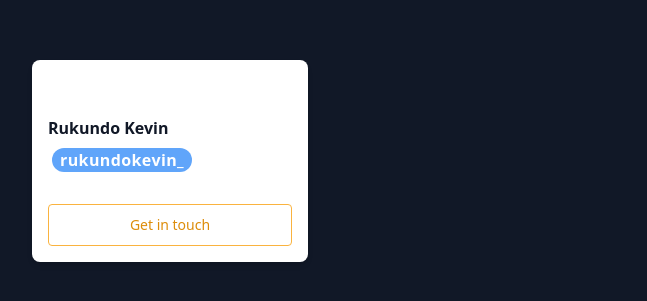
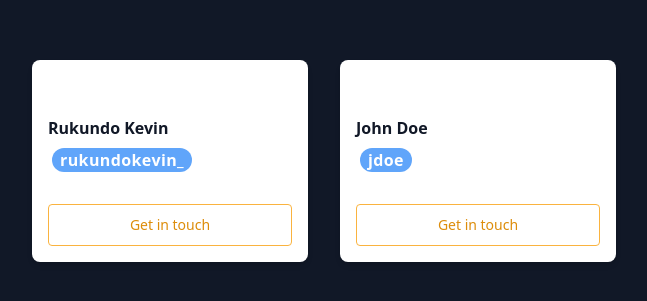
Before and after one commit to rukundo-kevin/ur-opensource, a React (Create React App) app: page /dashboard in a window 1280 px wide. Shown: the part 239-540 px from the top of the page, without its empty margins (8-655 px from the left). Built offline with nearby package versions, Linux system fonts and the light colour scheme.

Commit message:
Update App.js

```diff
--- a/src/components/App.js
+++ b/src/components/App.js
@@ -11,6 +11,7 @@ function App() {
     <div className="container mx-auto text-gray-900  font-sans p-2 antialiased">
       <div className="flex flex-wrap -mx-4">
         <Card name='Rukundo Kevin' twitterHandle='rukundokevin_'/>
+        <Card name='John Doe' twitterHandle='jdoe'/>
       </div>
     </div>
 
```
